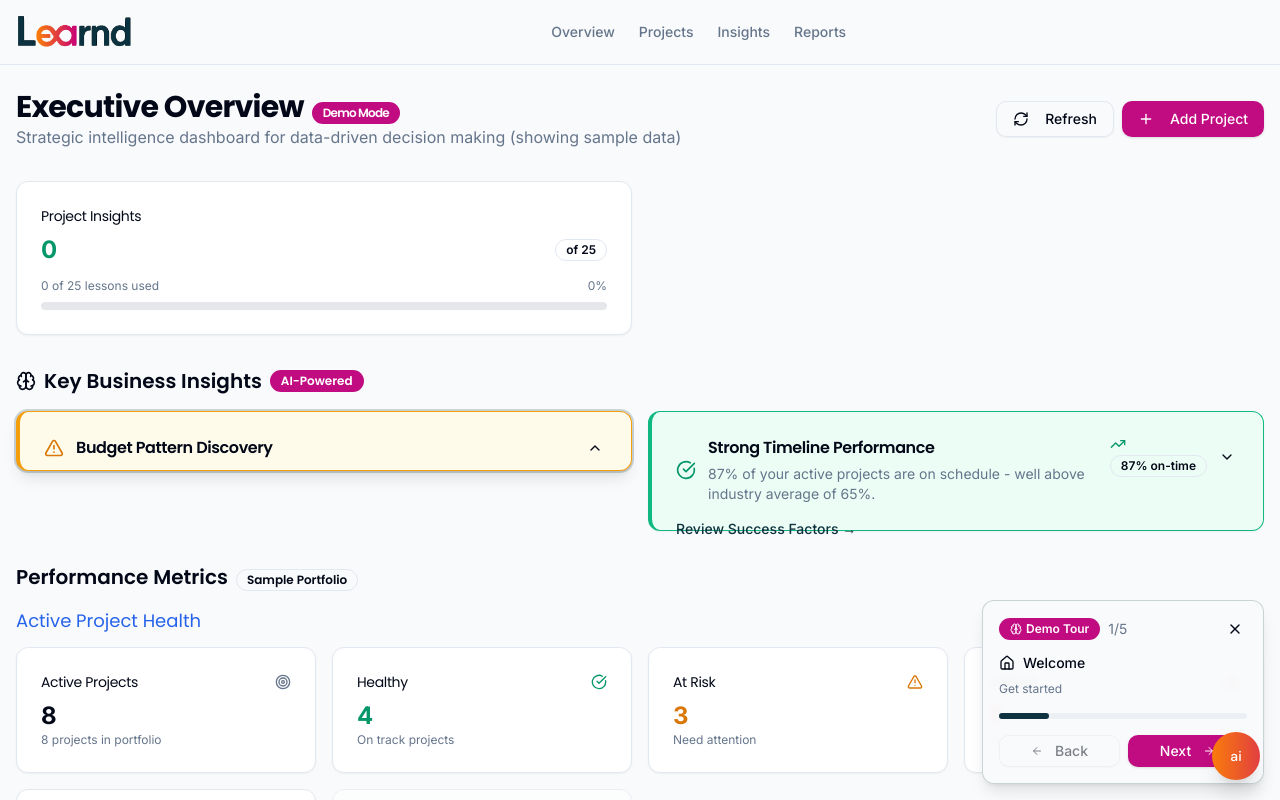
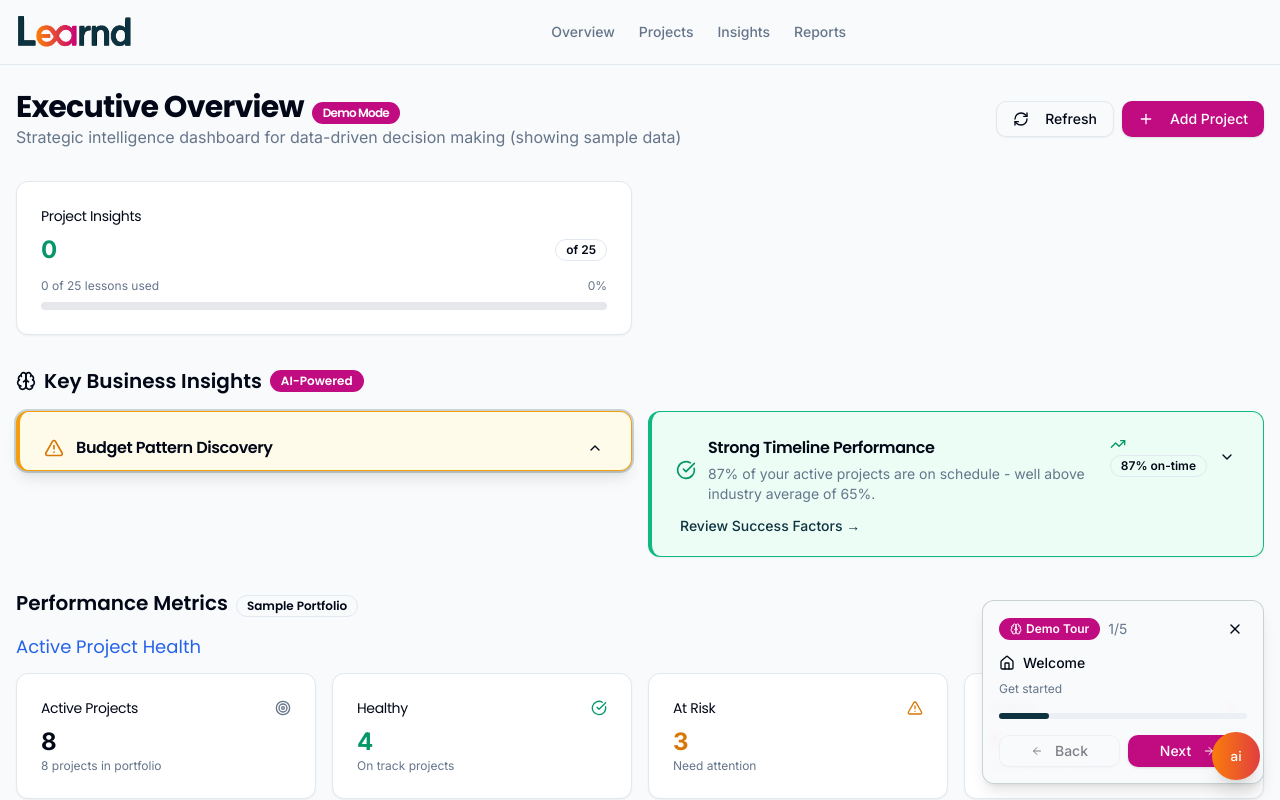
Before and after one commit to tomwalker-learnd/learnd, a React (Vite) app: page / in a window 1280 px wide. Both pictures are taken after a click on the button "Explore with Sample Data". Shown: the top 800 px of the page. Built offline with nearby package versions, Linux system fonts and the light colour scheme.

Commit message:
Fix Key Insights card sizing

```diff
--- a/src/pages/Overview.tsx
+++ b/src/pages/Overview.tsx
@@ -605,32 +605,32 @@ export default function Overview() {
                 <Collapsible key={insight.id} open={!isCollapsed} onOpenChange={() => toggleInsightCollapse(insight.id)}>
                   <Card className={`transition-all border-l-4 ${getSeverityColor(insight.severity)} ${
                     isOnboarding && insight.id === 'onboarding-ai-insight' ? 'ring-2 ring-primary/20 shadow-lg' : ''
-                  } ${isCollapsed ? 'h-[60px]' : 'h-[120px]'}`}
+                  } ${isCollapsed ? 'min-h-[60px]' : 'min-h-[140px]'}`}
                     data-onboarding={insight.id === 'onboarding-ai-insight' ? 'ai-insight-card' : undefined}
                   >
-                    <CardHeader className="pb-3 overflow-hidden">
-                      <div className="flex items-start justify-between">
+                    <CardHeader className="pb-2">
+                      <div className="flex items-start justify-between gap-3">
                         <div className="flex items-center gap-3 flex-1 min-w-0">
                           {getSeverityIcon(insight.severity)}
                           <div className="min-w-0 flex-1">
-                            <CardTitle className="text-sm md:text-base font-semibold truncate">{insight.title}</CardTitle>
+                            <CardTitle className="text-sm md:text-base font-semibold line-clamp-1">{insight.title}</CardTitle>
                             <CollapsibleContent>
-                              <CardDescription className="text-xs md:text-sm mt-1 line-clamp-2">
+                              <CardDescription className="text-xs md:text-sm mt-1 line-clamp-2 leading-relaxed">
                                 {insight.description}
                               </CardDescription>
                             </CollapsibleContent>
                           </div>
                         </div>
-                        <div className="flex items-center gap-2">
+                        <div className="flex items-center gap-2 flex-shrink-0">
                           <CollapsibleContent>
                             {insight.trend === 'up' && <TrendingUp className="h-4 w-4 text-emerald-600" />}
                             {insight.trend === 'down' && <TrendingDown className="h-4 w-4 text-rose-600" />}
-                            <Badge variant="outline" className="text-[0.625rem] md:text-xs">
+                            <Badge variant="outline" className="text-[0.625rem] md:text-xs whitespace-nowrap">
                               {insight.metric}
                             </Badge>
                           </CollapsibleContent>
                           <CollapsibleTrigger asChild>
-                            <Button variant="ghost" size="sm" className="h-6 w-6 p-0 hover:bg-background/50">
+                            <Button variant="ghost" size="sm" className="h-6 w-6 p-0 hover:bg-background/50 flex-shrink-0">
                               <ChevronDown className={`h-4 w-4 transition-transform ${isCollapsed ? 'rotate-180' : ''}`} />
                             </Button>
                           </CollapsibleTrigger>
@@ -638,11 +638,11 @@ export default function Overview() {
                       </div>
                     </CardHeader>
                     <CollapsibleContent>
-                      <CardContent className="pt-0">
+                      <CardContent className="pt-0 pb-4">
                         <Button
                           variant="ghost"
                           size="sm"
-                          className="h-auto p-0 font-medium text-primary text-xs md:text-sm"
+                          className="h-auto p-1 font-medium text-primary text-xs md:text-sm hover:bg-primary/10 rounded-md whitespace-nowrap"
                           onClick={() => handleAIInsightClick(insight.id)}
                         >
                           {insight.action} →
```
